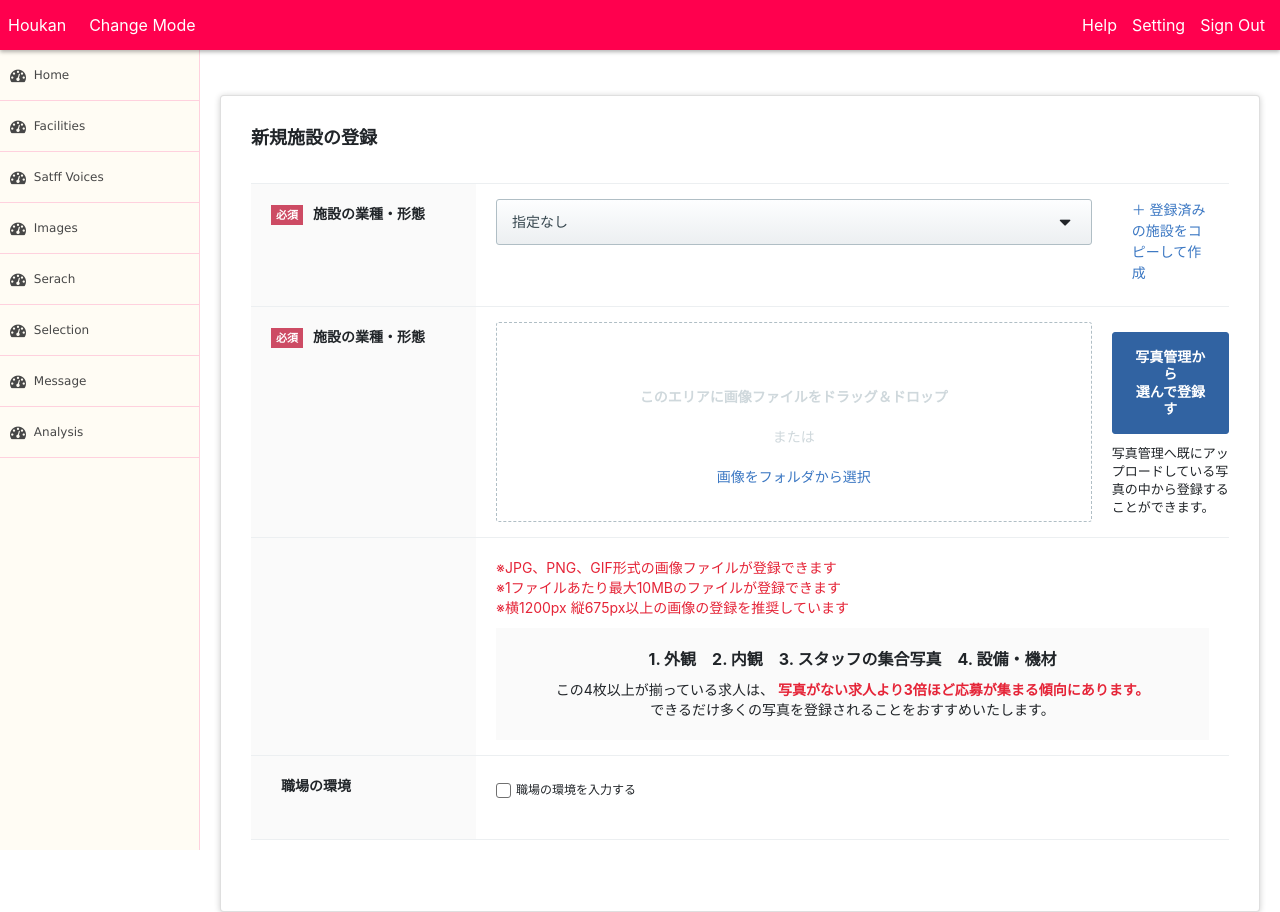
After one commit to seasoftmayzinmarwin/seasoft-mayzin, a PHP site: page /select.php in a window 1280 px wide. The commit adds this page. Run offline with PHP 8.4, Linux system fonts and the light colour scheme.

Commit message:
Add select page

```diff
--- a/css/style.css
+++ b/css/style.css
@@ -1376,7 +1376,7 @@ iframe
       padding: 0px;
 }
 .definition-table-item{
-    border-bottom: 1px solid #eceff1;
+    /*border-bottom: 1px solid #eceff1;*/
     border-top: 1px solid #eceff1
 }
 .dl-definition-table{
@@ -1813,7 +1813,7 @@ iframe
 .card-fw-normal{
   font-weight: normal;
 }
-.zip-btn{
+.zip-btn,.registering-btn{
     background-color: #3163a2;
     color:#ffffff;
     font-size: 12px;
@@ -1822,6 +1822,15 @@ iframe
     border: 1px solid #3163a2;
     border-radius: 3px;
     color: #fff;
+}
+.registering-btn{
+    width: 100%;
+    font-size: 14px!important;
+    padding: 15px 20px!important;
+    cursor: pointer;
+}
+.registering-btn:hover{
+  background-color: #3c78c3;
 }
 .card-option{
   width: 100% !important;
@@ -1946,6 +1955,10 @@ iframe
 .fac-new-link:hover{
   text-decoration: underline;
 }
+.registering-txt{
+  font-size:13px;
+  line-height: 1.38462;
+}
 @media screen and (min-width: 1001px){
 .facilities-sidebar {
     width: 270px;
--- a/register2.php
+++ b/register2.php
@@ -190,7 +190,7 @@
 										<span class="chart-image-link">画像をフォルダから選択</span>
 									</div>
 									<input type="file" accept="image/jpeg, image/jpg, image/gif, image/png" multiple="" autocomplete="off" style="display: none;">
-								</div>
+										</div>
 									</div>
 								</dd>
 							</dl>
--- /dev/null
+++ b/select.php
@@ -0,0 +1,135 @@
+<?php include('layout/header.php') ?>
+<?php include('layout/sidebar.php') ?>
+<div class="content">
+  <div class="space"></div>
+  <div class="card h-card h-p-30">
+      <h2 class="fac-new-heading card-fw-bold">新規施設の登録</h2>
+      <div class="space"></div>
+      <form method="POST" >
+          <ul class="definition-table">
+            <li class="definition-table-item">
+              <dl class="dl-definition-table">
+                <dt class="definition-table-head">
+                  <span class="definition-head-item">
+                    <span class="definition-label-red">必須
+                    </span>
+                  </span>
+                  <span class="definition-head-item definition-head-item-left">施設の業種・形態
+                  </span>
+                </dt>
+                <dd class="definition-table-body e-fac-new-left">
+                  <div class="card-option">
+                  <label class="card-selectbox e-">
+                  <select name="facility_form_id" id="facility_form_id" class="card-selectbox-select">
+                    <option value="0">指定なし</option>
+                    <option value="1">病院</option>
+                    <option value="2">診療所</option>
+                    <option value="3">歯科診療所・技工所</option>
+                    <option value="4">代替医療・リラクゼーション</option>
+                    <option value="5">介護・福祉事業所</option>
+                    <option value="6">薬局・ドラッグストア</option>
+                    <option value="7">訪問看護ステーション</option>
+                    <option value="8">保育園・幼稚園</option>
+                    <option value="9">その他（企業・学校等）</option>
+                  </select>
+                  <span class="select-arrow"><i class="fa fa-caret-down fa-lg" aria-hidden="true"></i>
+                  </span>
+                  </label>
+                </div>
+
+                </dd>
+                <dd class="e-fac-new-right">
+                  <div>
+                  <a href="#" class="fac-new-link">＋ 登録済みの施設をコピーして作成</a>
+                </div>
+              </dd>
+              </dl>
+            </li>
+            <li class="definition-table-item">
+              <dl class="dl-definition-table ">
+                <dt class="definition-table-head">
+                  <span class="definition-head-item">
+                    <span class="definition-label-red">必須
+                    </span>
+                  </span>
+                  <span class="definition-head-item definition-head-item-left">施設の業種・形態
+                  </span>
+                </dt>
+                <dd class="definition-table-body e-fac-new-left">
+                    <div class="chart-image-block" aria-disabled="false">
+                  <div class="chart-image-inner">
+                    <div class="chart-image-icon">
+                      <span class="chart-icon">
+                        <img src="">
+                      </span>
+                    </div>
+                    <span class="chart-image-text card-fw-bold">このエリアに画像ファイルをドラッグ＆ドロップ</span><br>
+                    <span class="chart-image-text">または</span><br>
+                    <span class="chart-image-link">画像をフォルダから選択</span>
+                  </div>
+                  <input type="file" accept="image/jpeg, image/jpg, image/gif, image/png" multiple="" autocomplete="off" style="display: none;">
+                    </div>
+                </dd>
+                <dd class="e-fac-new-right">
+                  <div class="space"></div>
+                  <div>
+                    <span><button type="button" class="registering-btn card-fw-bold">写真管理から<br>選んで登録す</button>
+                    <p class="space-pd-top-sm registering-txt">写真管理へ既にアップロードしている写真の中から登録することができます。</p>
+                </div>
+              </dd>
+              </dl>
+            </li>
+            <li class="definition-table-item">
+              <dl class="dl-definition-table">
+                <dt class="definition-table-head">
+                  <span class="definition-head-item definition-head-item-left">
+                  </span>
+                </dt>
+                <dd class="definition-table-body">
+                    <span class="definition-txt-alert card-fw-normal">※JPG、PNG、GIF形式の画像ファイルが登録できます<br>※1ファイルあたり最大10MBのファイルが登録できます<br>※横1200px 縦675px以上の画像の登録を推奨しています</span>
+                    <div class="space-pd-top-sm"></div>
+                    <div class="card-filter-box text-center">
+                <div class="card-photo-text card-fw-bold">
+                1. 外観　2. 内観　3. スタッフの集合写真　4. 設備・機材
+                </div>
+                <div class="space-pd-top-sm">
+                この4枚以上が揃っている求人は、
+                <span class="c-alert">
+                  <span class="definition-txt-alert-red card-fw-bold">写真がない求人より3倍ほど応募が集まる傾向にあります。</span></span><br>できるだけ多くの写真を登録されることをおすすめいたします。</div>
+
+              </div>
+                </dd>
+              </dl>
+            </li>
+            <li class="definition-table-item card-input-br-btm">
+              <dl class="dl-definition-table">
+                <dt class="definition-table-head">
+                  <span class="definition-head-item">
+                  </span>
+                  <span class="definition-head-item definition-head-item-left">職場の環境
+                  </span>
+                </dt>
+                <dd class="definition-table-body">
+                  <div class="space-pd-btm-sm">
+                    <div class="grid-checkbox">
+                      <label class="grid-checkbox-label">
+                      <input type="checkbox" value="0" name="" class="grid-checkbox-input">
+                      <span class="checkmark"></span>
+                      <span class="checkmark-text">職場の環境を入力する</span>
+                    </label>
+
+                    </div>
+                  </div>
+                </dd>
+              </dl>
+            </li>
+
+          </ul>
+          <div class="space"></div>
+
+        </form>
+  </div><!-- .card -->
+
+</div><!-- .content -->
+
+<?php include('layout/footer.php') ?>
```
Also changed, not shown: new.php (+12 -13 lines).
